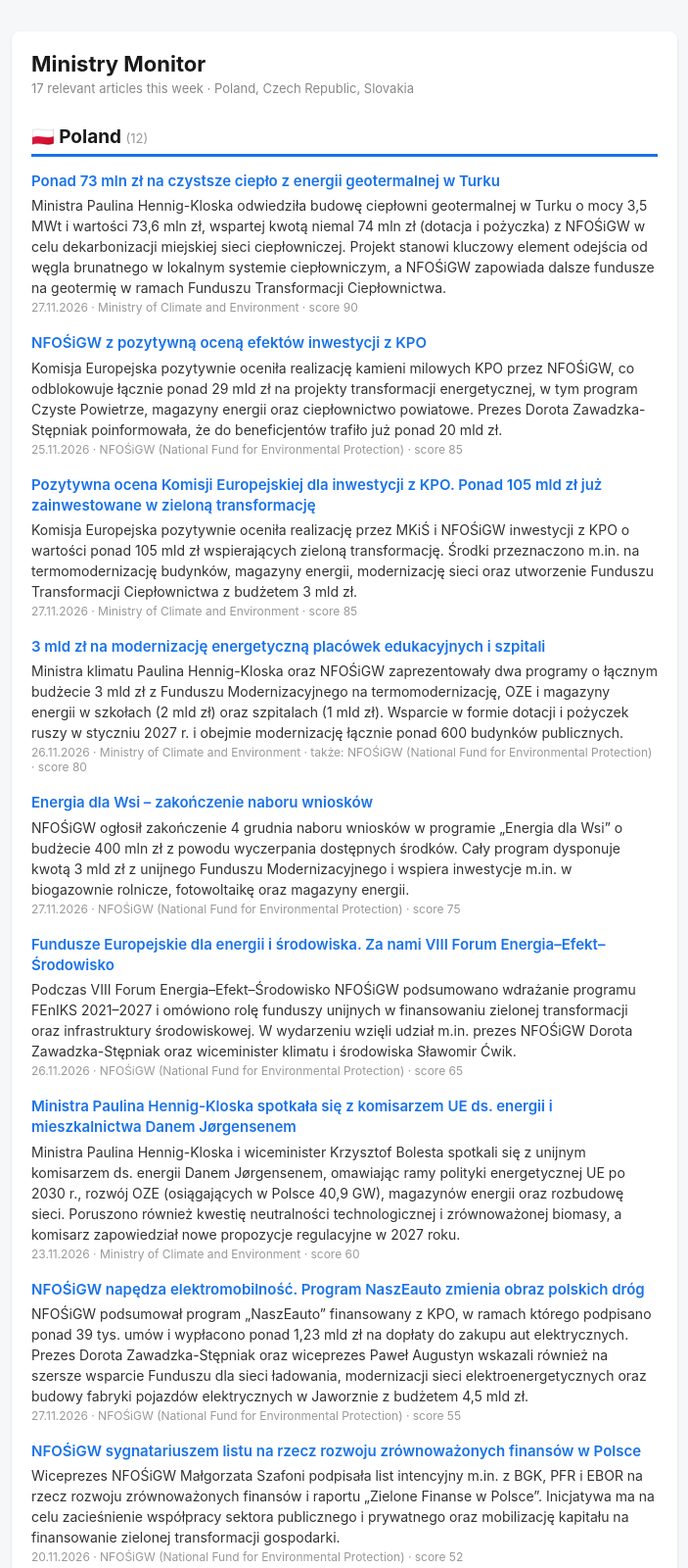
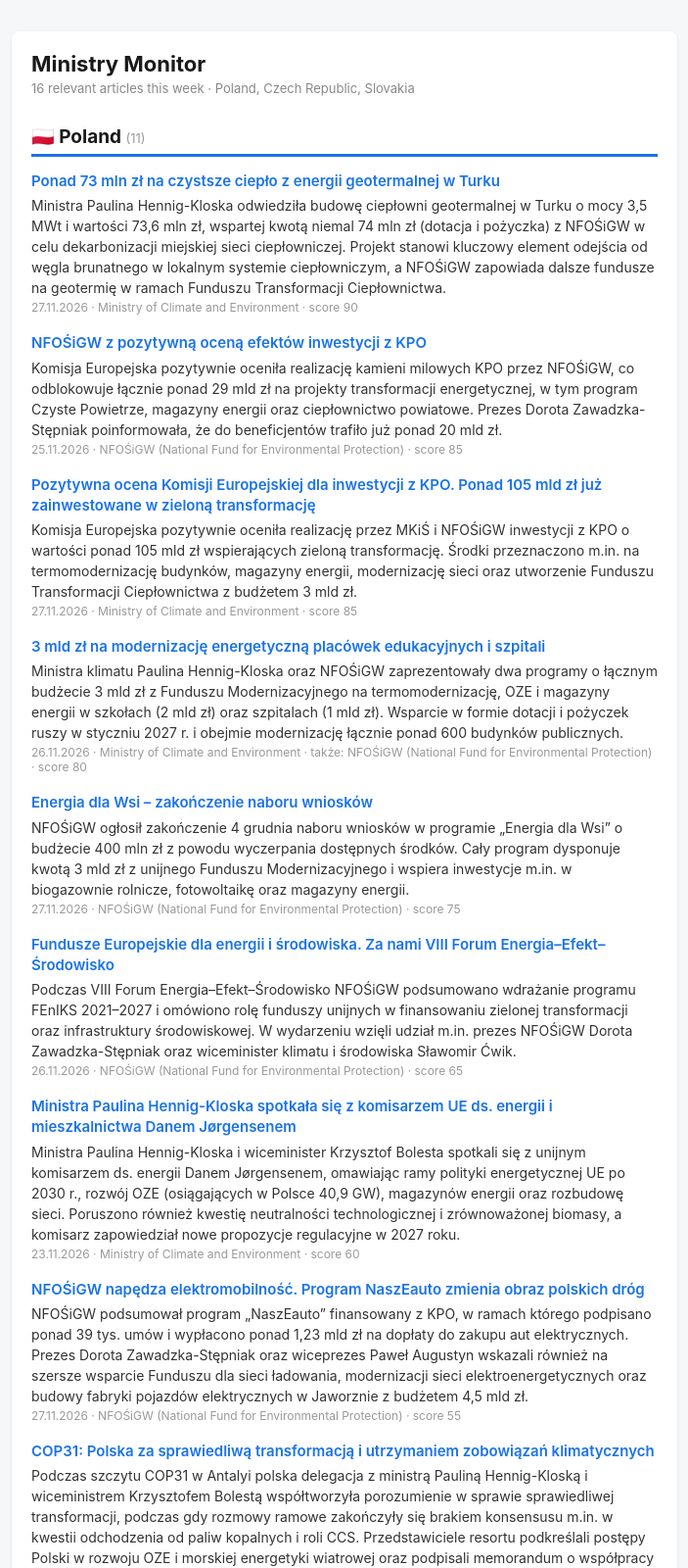
Before and after one commit to kalbarczykcleantechforcee/ministry-monitor, a website: page docs/index.html in a window 1280 px wide. Shown: the top 1600 px of the page at 98% size, without its empty margins (288-991 px from the left). Drawn offline with Linux system fonts and the light colour scheme.

Commit message:
data: daily run 2026-11-28

```diff
--- a/docs/index.html
+++ b/docs/index.html
@@ -6,9 +6,9 @@
 
     <div style="font-family:-apple-system,Segoe UI,Roboto,Helvetica,Arial,sans-serif;max-width:640px;margin:0 auto;padding:20px">
       <h1 style="color:#1a1a1a;font-size:22px;margin:0 0 4px">Ministry Monitor</h1>
-      <p style="color:#888;font-size:13px;margin:0">17 relevant articles this week · Poland, Czech Republic, Slovakia</p>
+      <p style="color:#888;font-size:13px;margin:0">16 relevant articles this week · Poland, Czech Republic, Slovakia</p>
 
-      <h2 style="color:#1a1a1a;font-size:19px;margin:30px 0 14px;border-bottom:3px solid #1a73e8;padding-bottom:6px">🇵🇱 Poland <span style="color:#999;font-size:13px;font-weight:normal">(12)</span></h2>
+      <h2 style="color:#1a1a1a;font-size:19px;margin:30px 0 14px;border-bottom:3px solid #1a73e8;padding-bottom:6px">🇵🇱 Poland <span style="color:#999;font-size:13px;font-weight:normal">(11)</span></h2>
 
     <div style="margin:0 0 18px">
       <a href="https://www.gov.pl/web/klimat/ponad-73-mln-zl-na-czystsze-cieplo-z-energii-geotermalnej-w-turku" style="color:#1a73e8;text-decoration:none;font-size:15px;font-weight:600;line-height:1.35">Ponad 73 mln zł na czystsze ciepło z energii geotermalnej w Turku</a>
@@ -57,12 +57,6 @@
 
       <p style="color:#333;margin:4px 0 2px;font-size:14px;line-height:1.5">NFOŚiGW podsumował program „NaszEauto” finansowany z KPO, w ramach którego podpisano ponad 39 tys. umów i wypłacono ponad 1,23 mld zł na dopłaty do zakupu aut elektrycznych. Prezes Dorota Zawadzka-Stępniak oraz wiceprezes Paweł Augustyn wskazali również na szersze wsparcie Funduszu dla sieci ładowania, modernizacji sieci elektroenergetycznych oraz budowy fabryki pojazdów elektrycznych w Jaworznie z budżetem 4,5 mld zł.</p>
       <div style="color:#999;font-size:12px">27.11.2026 · NFOŚiGW (National Fund for Environmental Protection) · score 55</div>
-    </div>
-    <div style="margin:0 0 18px">
-      <a href="https://www.gov.pl/web/nfosigw/nfosigw-sygnatariuszem-listu-na-rzecz-rozwoju-zrownowazonych-finansow-w-polsce" style="color:#1a73e8;text-decoration:none;font-size:15px;font-weight:600;line-height:1.35">NFOŚiGW sygnatariuszem listu na rzecz rozwoju zrównoważonych finansów w Polsce</a>
-
-      <p style="color:#333;margin:4px 0 2px;font-size:14px;line-height:1.5">Wiceprezes NFOŚiGW Małgorzata Szafoni podpisała list intencyjny m.in. z BGK, PFR i EBOR na rzecz rozwoju zrównoważonych finansów i raportu „Zielone Finanse w Polsce”. Inicjatywa ma na celu zacieśnienie współpracy sektora publicznego i prywatnego oraz mobilizację kapitału na finansowanie zielonej transformacji gospodarki.</p>
-      <div style="color:#999;font-size:12px">20.11.2026 · NFOŚiGW (National Fund for Environmental Protection) · score 52</div>
     </div>
     <div style="margin:0 0 18px">
       <a href="https://www.gov.pl/web/klimat/cop31-polska-za-sprawiedliwa-transformacja-i-utrzymaniem-zobowiazan-klimatycznych" style="color:#1a73e8;text-decoration:none;font-size:15px;font-weight:600;line-height:1.35">COP31: Polska za sprawiedliwą transformacją i utrzymaniem zobowiązań klimatycznych</a>
@@ -121,6 +115,6 @@
         Articles from the last 7 days, scored by AI for relevance to district heating, local content, the Industrial Accelerator Act / NZIA, EU ETS &amp; CBAM, the Innovation Fund and EU funds for the energy transition. Polish summaries for Polish sources; Czech and Slovak titles and summaries translated into English.
       </p>
     </div>
-    <p style="font-family:sans-serif;color:#aaa;font-size:11px;padding:0 20px 20px;margin:0">Preview of the next digest (last 7 days). Updated 2026-11-27 17:19 UTC.</p>
+    <p style="font-family:sans-serif;color:#aaa;font-size:11px;padding:0 20px 20px;margin:0">Preview of the next digest (last 7 days). Updated 2026-11-28 15:59 UTC.</p>
   </div>
 </body></html>
```
